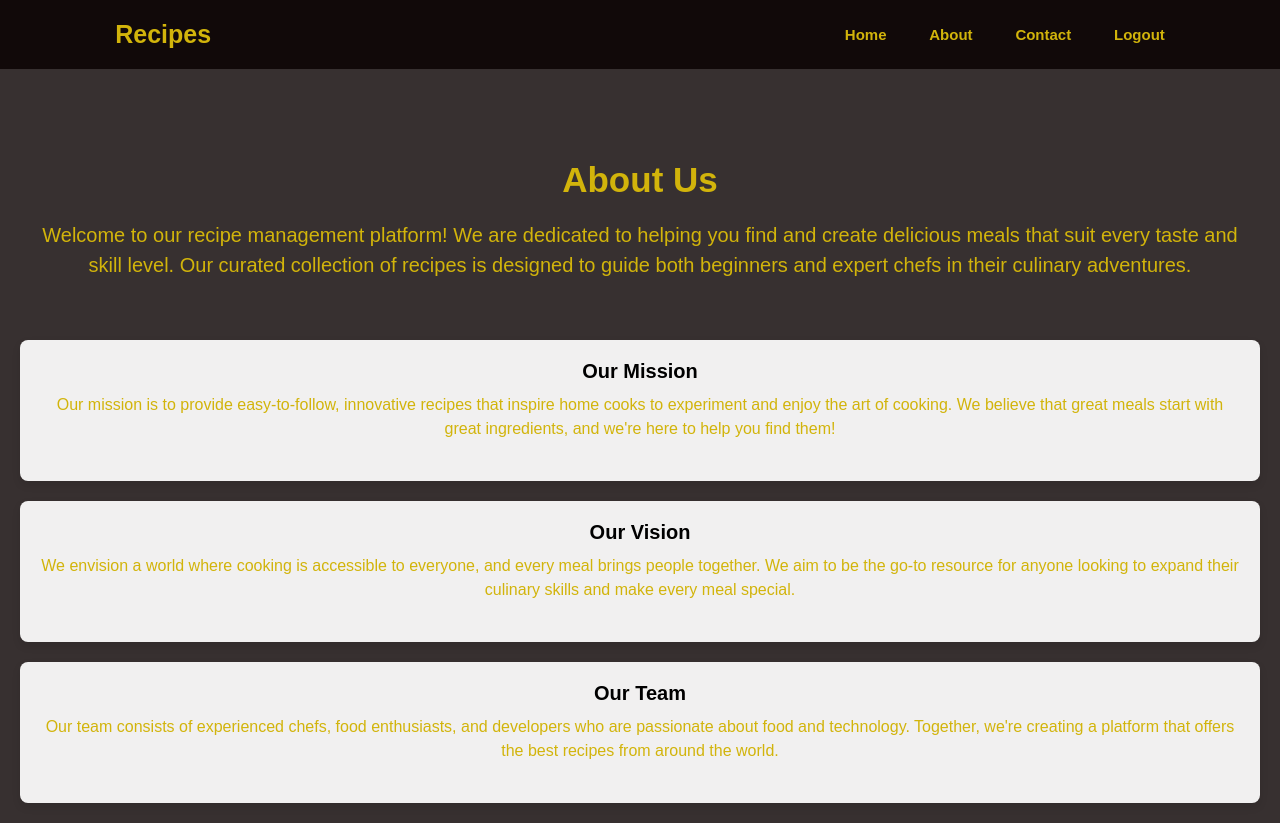
After one commit to Himali-M-Thennakoon/recipe_management, a PHP site: page /about.html in a window 1280 px wide. The commit adds this page. Run offline with PHP 8.4, Linux system fonts and the light colour scheme.

Commit message:
aboutpage done
some bugs are fixed:- there is a bug on user deletion part
banner images stretching issue fixed and change the banners
image counter removed from slides

```diff
--- /dev/null
+++ b/about.html
@@ -0,0 +1,56 @@
+<!DOCTYPE html>
+<html lang="en">
+<head>
+    <meta charset="UTF-8">
+    <meta name="viewport" content="width=device-width, initial-scale=1">
+    <link rel="stylesheet" href="https://cdnjs.cloudflare.com/ajax/libs/font-awesome/6.5.2/css/all.min.css" integrity="sha512-SnH5WK+bZxgPHs44uWIX+LLJAJ9/2PkPKZ5QiAj6Ta86w+fsb2TkcmfRyVX3pBnMFcV7oQPJkl9QevSCWr3W6A==" crossorigin="anonymous" referrerpolicy="no-referrer" />
+    <link rel="stylesheet" href="about_contact.css">
+    <title>About Us</title>
+</head>
+<body>
+    <!-- Header -->
+    <header class="header">
+        <a href="#" class="logo">Recipes</a>
+        <i class="fa-solid fa-bars" id="menu-icon"></i>
+        <nav class="navbar" id="navbar">
+            <a href="view_recipe.php">Home</a>
+            <a href="about.html" class="active">About</a>
+            <a href="contact.php">Contact</a>
+            <a href="index.html" class="btn logout-btn">Logout</a>
+        </nav>
+    </header>
+
+    <!-- About Us Section -->
+    <div class="about-us">
+        <h2>About Us</h2>
+        <p>Welcome to our recipe management platform! We are dedicated to helping you find and create delicious meals that suit every taste and skill level. Our curated collection of recipes is designed to guide both beginners and expert chefs in their culinary adventures.</p>
+    </div>
+
+    <!-- Mission Section -->
+    <div class="mission">
+        <h3>Our Mission</h3>
+        <p>Our mission is to provide easy-to-follow, innovative recipes that inspire home cooks to experiment and enjoy the art of cooking. We believe that great meals start with great ingredients, and we're here to help you find them!</p>
+    </div>
+
+    <!-- Vision Section -->
+    <div class="vision">
+        <h3>Our Vision</h3>
+        <p>We envision a world where cooking is accessible to everyone, and every meal brings people together. We aim to be the go-to resource for anyone looking to expand their culinary skills and make every meal special.</p>
+    </div>
+
+    <!-- Team Section -->
+    <div class="team">
+        <h3>Our Team</h3>
+        <p>Our team consists of experienced chefs, food enthusiasts, and developers who are passionate about food and technology. Together, we're creating a platform that offers the best recipes from around the world.</p>
+    </div>
+
+    <script>
+        const menuIcon = document.getElementById('menu-icon');
+        const navbar = document.getElementById('navbar');
+
+        menuIcon.addEventListener('click', function() {
+            navbar.classList.toggle('active');
+        });
+    </script>
+</body>
+</html>
--- /dev/null
+++ b/about_contact.css
@@ -0,0 +1,145 @@
+/* General CSS for About Us Page */
+
+* {
+    margin: 0;
+    padding: 0;
+    box-sizing: border-box;
+    text-decoration: none;
+    border: none;
+    outline: none;
+    scroll-behavior: smooth;
+    font-family: 'Nunito', sans-serif;
+}
+
+:root {
+    --bg-color: #090000cf;
+    --snd-bf-color: #262B40;
+    --text-color: #d2b40b;
+    --main-color: #59B2f4;
+}
+
+html {
+    font-size: 62.5%;
+    overflow-x: hidden;
+}
+
+body {
+    background: var(--bg-color);
+    color: var(--text-color);
+    padding-top: 120px; /* Adjust for the fixed header */
+}
+
+/* Header */
+.header {
+    position: fixed;
+    top: 0;
+    left: 0;
+    width: 100%;
+    padding: 2rem 9%;
+    background: var(--bg-color);
+    display: flex;
+    justify-content: space-between;
+    align-items: center;
+    z-index: 100;
+}
+
+.logo {
+    font-size: 2.5rem;
+    color: var(--text-color);
+    font-weight: 700;
+    cursor: default;
+}
+
+/* Navbar links */
+.navbar a {
+    font-size: 1.5rem;
+    color: var(--text-color);
+    margin-left: 4rem;
+    font-weight: 700;
+}
+
+.navbar a:hover,
+.navbar a.active {
+    color: var(--text-color);
+}
+
+/* Menu icon - hidden by default */
+#menu-icon {
+    font-size: 3.6rem;
+    color: var(--text-color);
+    display: none;
+}
+
+/* About Us Section */
+.about-us {
+    margin: 20px;
+    padding: 20px;
+}
+
+.about-us h2 {
+    text-align: center;
+    font-size: 3.5rem;
+    margin-bottom: 20px;
+    color: var(--text-color);
+}
+
+.about-us p {
+    text-align: center;
+    font-size: 2rem;
+    line-height: 1.5;
+    margin-bottom: 20px;
+}
+
+/* Mission, Vision, and Team Section Styles */
+.mission, .vision, .team {
+    margin: 20px;
+    padding: 20px;
+    background-color: #ffffffed;
+    border-radius: 8px;
+    box-shadow: 0 4px 8px rgba(0, 0, 0, 0.1);
+}
+
+.mission h3, .vision h3, .team h3 {
+    text-align: center;
+    font-size: 2rem;
+    margin-bottom: 10px;
+    color:black;
+}
+
+.mission p, .vision p, .team p {
+
+    text-align: center;
+    font-size: 1.6rem;
+    line-height: 1.5;
+    margin-bottom: 20px;
+}
+
+/* Mobile View */
+@media screen and (max-width: 768px) {
+    body {
+        padding-top: 150px; /* Adjust for header */
+    }
+
+    .header {
+        padding: 1.5rem 5%;
+    }
+
+    .navbar a {
+        font-size: 1.3rem;
+        margin-left: 2rem;
+    }
+
+    .about-us {
+        margin: 15px;
+        padding: 15px;
+    }
+
+    .mission, .vision, .team {
+        margin: 15px;
+        padding: 15px;
+    }
+
+    .about-us h2, .mission h3, .vision h3, .team h3 {
+        font-size: 2rem;
+    }
+}
--- a/config.php
+++ b/config.php
@@ -1,5 +1,5 @@
 <?php
-$servername = "localhost";
+$servername = "localhost"; // or your server name
 $username = "root";
 $password = '';
 $dbname = "recipe_management";
--- a/login.php
+++ b/login.php
@@ -55,7 +55,7 @@ if ($_SERVER['REQUEST_METHOD'] == 'POST') {
         <div class="login-box">
             <div class="left-box">
                 <div class="logo">
-                    <h2>Recipe Management System</h2>
+                    <h2>Login</h2>
                 </div>
                 <form action="" method="POST">
                     <input type="text" name="username" placeholder="Username" required>
--- a/register.php
+++ b/register.php
@@ -19,7 +19,7 @@ if ($_SERVER['REQUEST_METHOD'] == 'POST') {
 
     if ($result->num_rows > 0) {
 
-        echo "<script>alert('this Username is unvailable use Another.'); window.location.href='register.php';</script>";
+        echo "<script>alert('Invalid Username use Another.'); window.location.href='register.php';</script>";
     } else {
         $userType = 'user';
 
@@ -40,7 +40,7 @@ if ($_SERVER['REQUEST_METHOD'] == 'POST') {
 <head>
     <meta charset="UTF-8">
     <meta name="viewport" content="width=device-width, initial-scale=1.0">
-    <title>Recipe Management System Registration</title>
+    <title>MixBowls Registration</title>
     <link rel="stylesheet" href="login_register.css">
 </head>
 <body>
@@ -48,7 +48,7 @@ if ($_SERVER['REQUEST_METHOD'] == 'POST') {
         <div class="login-box">
             <div class="left-box">
                 <div class="logo">
-                    <h2>MixBowls</h2>
+                    <h2>Register User</h2>
                 </div>
                 <form action="register.php" method="POST">
                     <input type="text" name="username" placeholder="Username" required>
--- a/update_recipe.php
+++ b/update_recipe.php
@@ -1,6 +1,6 @@
 <?php
 
-
+// Include the config file for the database connection
 include 'config.php';
 
 if (isset($_GET['id'])) {
```
Also changed, not shown: add_recipe.php (+4 -3 lines), delete_recipe.php (+4 -3 lines), delete_user.php (+25 -7 lines), view_recipe.css (+5 -3 lines), view_recipe.php (+7 -7 lines), assets/banner1.jpg, assets/banner2.png (added), assets/banner2.webp (added), assets/banner3.png (added), uploads/OIP (2).jpeg (added), uploads/OIP.jpg (added), 1 other file.
